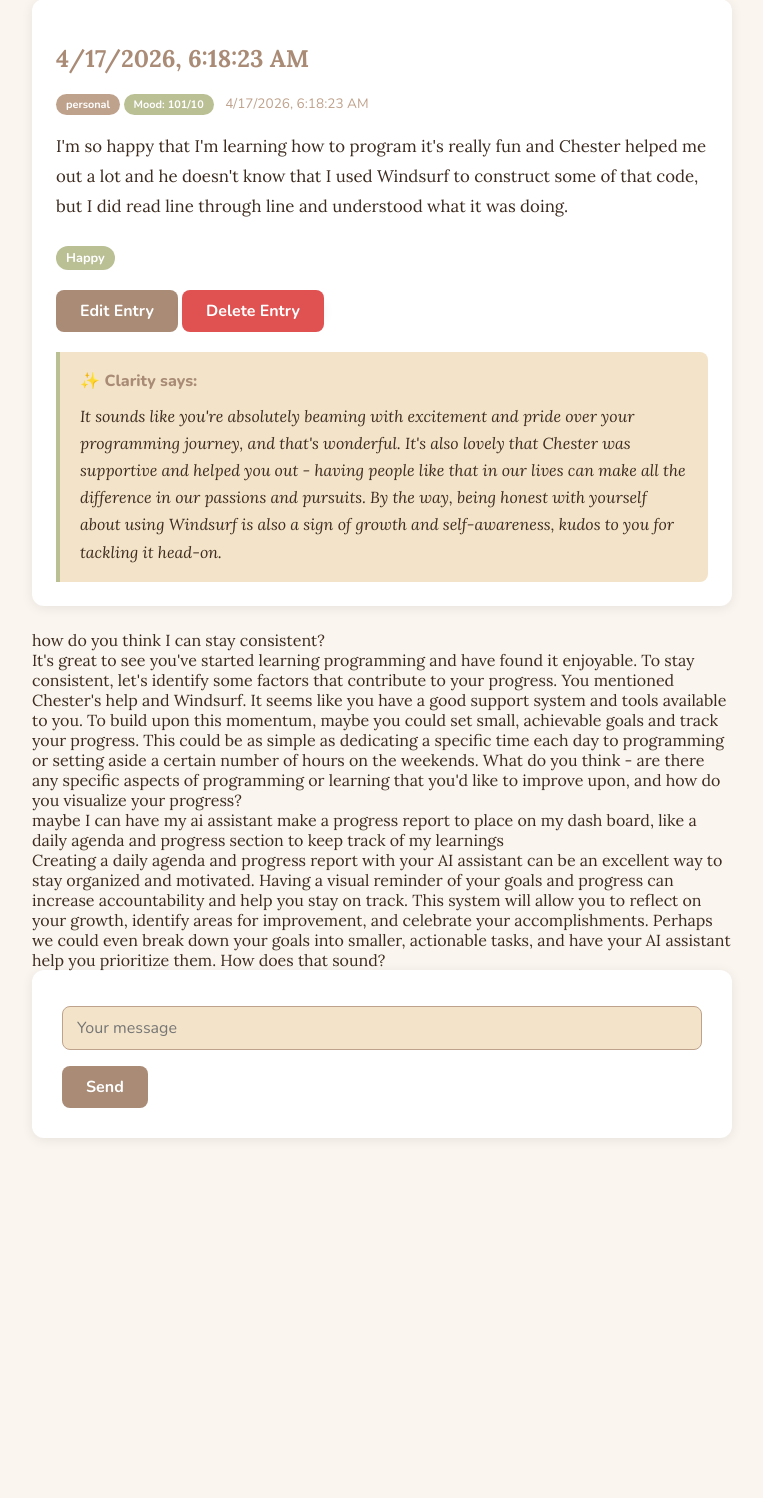
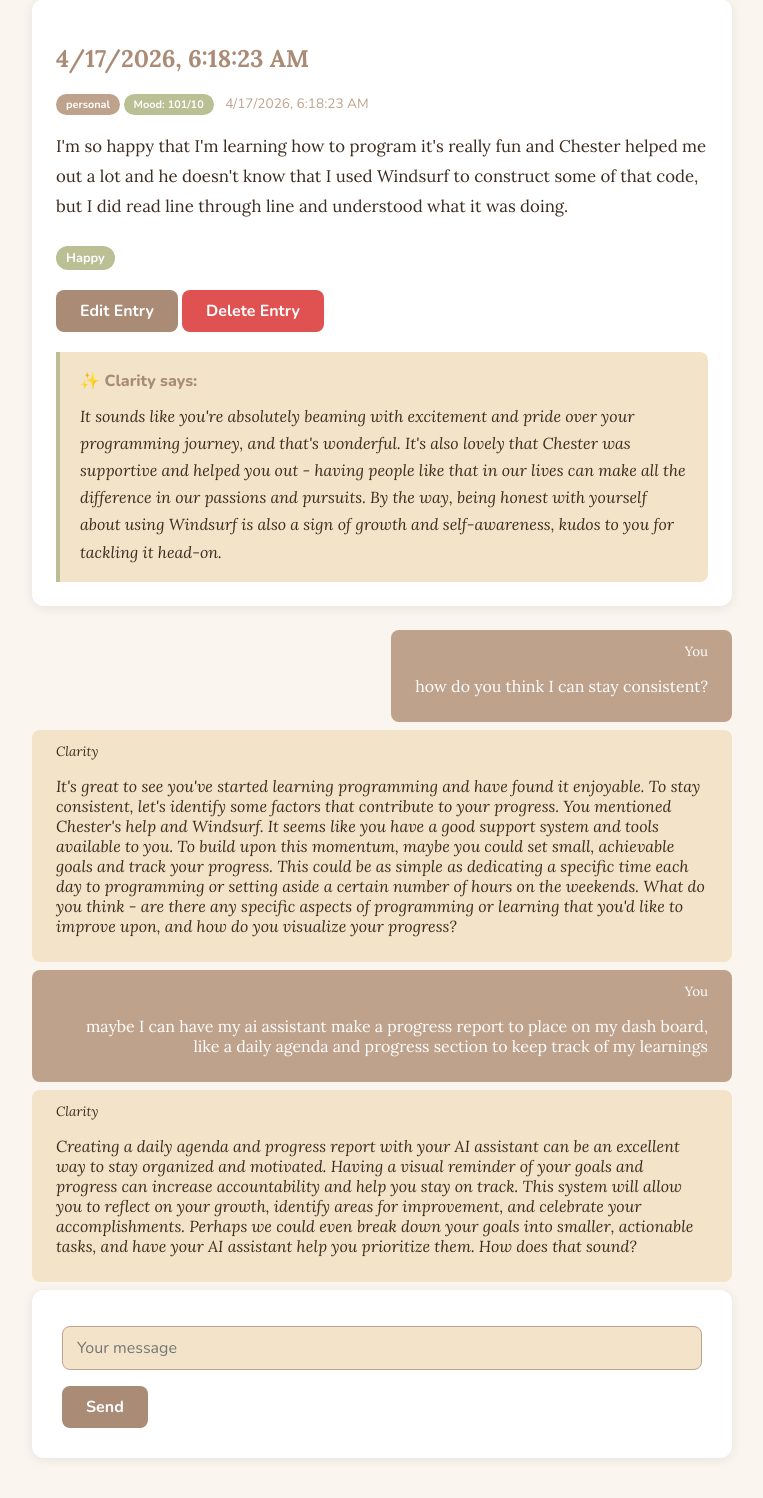
Before and after one commit to Chriswasian/clarity, a Flask app: page /entry/2 in a window 1280 px wide. Shown: the part 91-1589 px from the top of the page, without its empty margins (258-1021 px from the left). Before the commit the page ends 1229 px from the top, so only its background shows below. Run offline with Flask 3, Linux system fonts and the light colour scheme; a user stored in the database is signed in.

Commit message:
Add style to the UI chat and tags that correspond to the user and ai repsonse similar to a chat box

```diff
--- a/app.py
+++ b/app.py
@@ -171,7 +171,7 @@ def entry_chat(id):
         history = Message.query.filter_by(entry_id=id).order_by(Message.created_at).all()
 
         # Build conversation for Groq
-        messages = [{"role": "system", "content": f"You are Clarity, a warm journaling companion. The user's original entry was: '{entry.content}'"}]
+        messages = [{"role": "system", "content": f"You are Clarity, a warm journaling companion that talks through and provides insight also please keep the response short,bewteen 2-3 sentences but long enough for diaglogues. The user's original entry was: '{entry.content}'"}]
         for msg in history:
             messages.append({"role": msg.role, "content": msg.content})
         messages.append({"role": "user", "content": user_message})
--- a/static/style.css
+++ b/static/style.css
@@ -222,3 +222,26 @@ textarea {
     font-weight: 700;
     margin-right: 8px;
 }
+
+.message.user {
+    text-align: right;
+    background-color: var(--brown-mid);
+    color: var(--white);
+    padding: 10px 24px;
+    border-radius: 8px;
+    margin: 8px 0;
+    margin-left: auto;
+    max-width: fit-content;
+}
+
+.message.assistant {
+    text-align: left;
+    font-style: italic;
+    background-color: var(--cream);
+    color: var(--text);
+    padding: 10px 24px;
+    border-radius: 8px;
+    margin: 8px 0;
+    margin-right: auto;
+    max-width: fit-content;
+}
--- a/templates/entry.html
+++ b/templates/entry.html
@@ -25,7 +25,9 @@
 </div>
 <div class="messages">
     {% for msg in messages %}
-    <div class="message {{ msg.role }}">{{ msg.content }}</div>
+    <div class="message {{ msg.role }}"><small>{% if msg.role == 'user' %}You{% else %}Clarity{% endif %}</small>
+        <p>{{ msg.content }}</p>
+    </div>
     {% endfor %}
     <form method="POST" action="{{ url_for('entry_chat', id=entry.id) }}">
         <input type="text" name="message" placeholder="Your message">
```
Also changed, not shown: instance/clarity.db, 1 other file.
